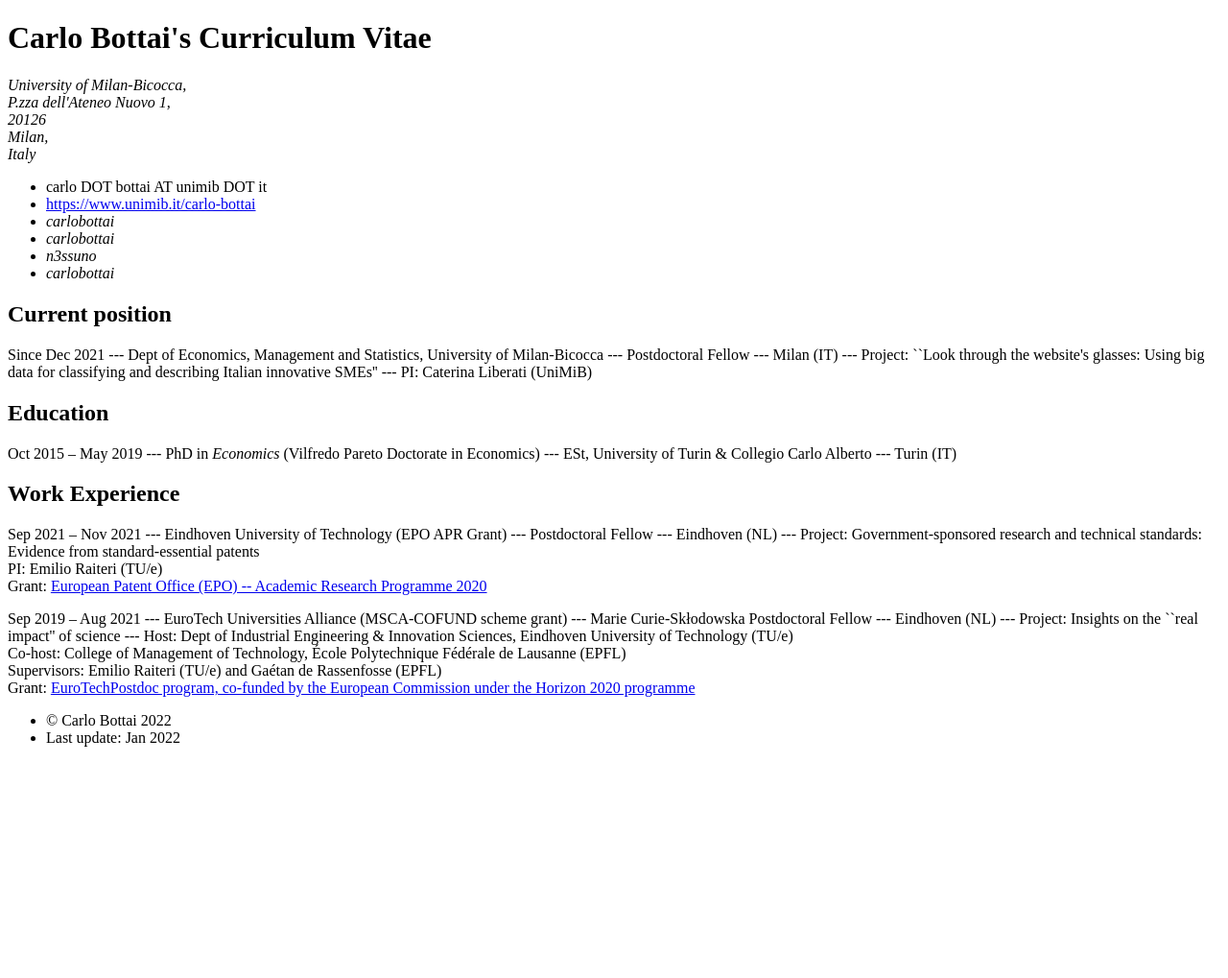
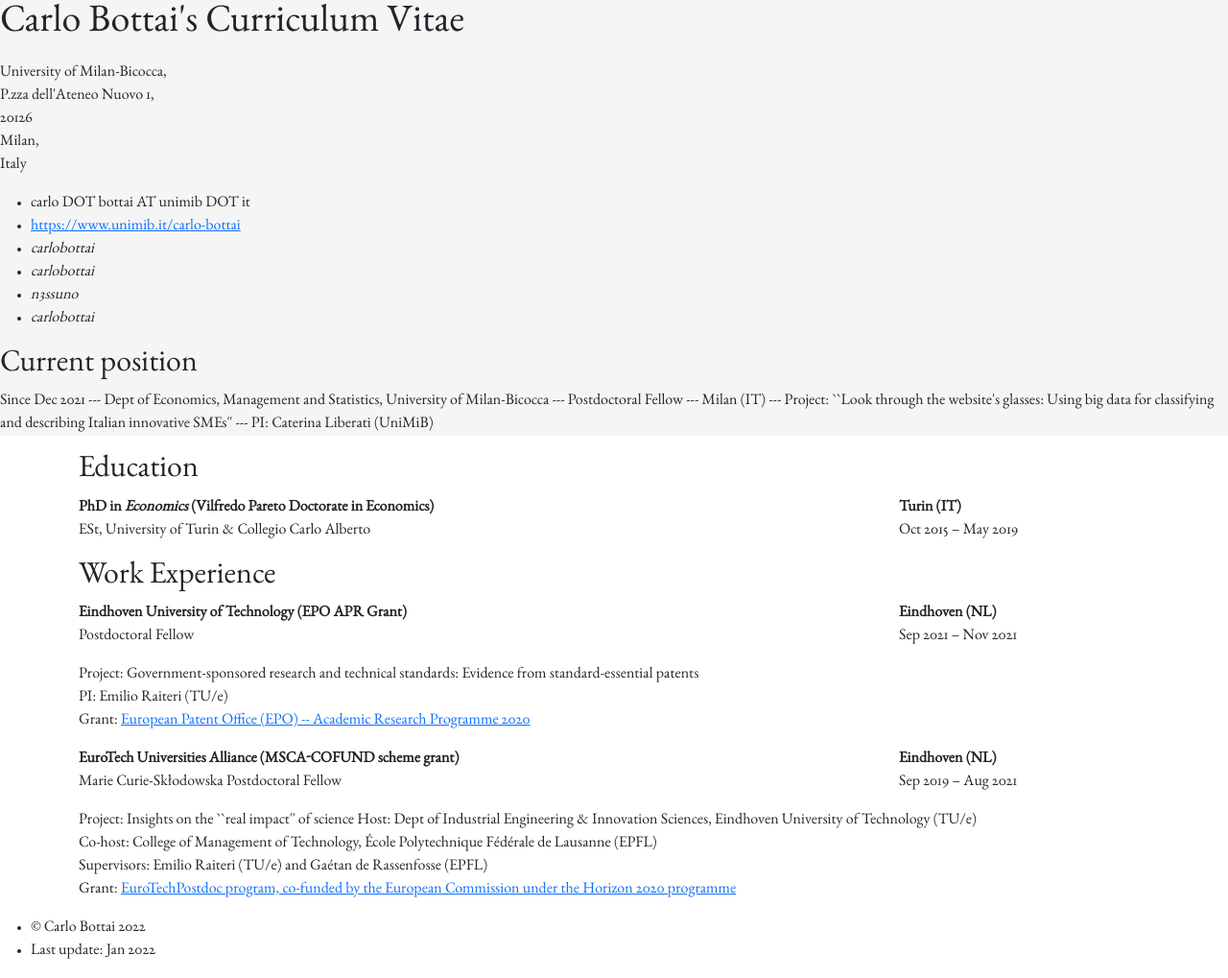
Before and after one commit to n3ssuno/n3ssuno.github.io, a plain HTML site: page index.html in a window 1280 px wide. Shown: the whole page at 96% size. Before the commit the page ends 800 px from the top, so only its background shows below. Drawn offline with nearby package versions, Linux system fonts and the light colour scheme.

Commit message:
Add Bootstrap CSS

```diff
--- a/index.html
+++ b/index.html
@@ -1,7 +1,14 @@
 <!DOCTYPE html>
-<html>
+<html lang="en">
     <head>
+        <!-- Metadata -->
+        <meta charset="utf-8">
+        <meta name="viewport" content="width=device-width, initial-scale=1">
         <title>Carlo Bottai - Resume</title>
+
+        <!-- Bootstrap CSS -->
+        <link href="https://cdn.jsdelivr.net/npm/bootstrap@5.1.3/dist/css/bootstrap.min.css" rel="stylesheet" integrity="sha384-1BmE4kWBq78iYhFldvKuhfTAU6auU8tT94WrHftjDbrCEXSU1oBoqyl2QvZ6jIW3" crossorigin="anonymous">
+        <link href="style.css" rel="stylesheet">
     </head>
     <body>
         <header>
@@ -28,15 +35,62 @@
                 \end{cvcolumns}
             -->
         </header>
-        <main>
+        <main class="container">
             <div>  <!-- Education -->
                 <h2>Education</h2>
-                <p>Oct&nbsp;2015 &ndash; May&nbsp;2019 --- PhD in <em>Economics</em> (Vilfredo Pareto Doctorate in Economics) --- ESt, University of Turin &amp; Collegio Carlo Alberto --- Turin (IT)</p>
+                <div class="row">
+                    <div class="col-9">
+                        <p><strong>PhD in <em>Economics</em> (Vilfredo Pareto Doctorate in Economics)</strong><br>
+                        ESt, University of Turin &amp; Collegio Carlo Alberto</p>
+                    </div>
+                    <div class="col-3">
+                        <p><strong>Turin (IT)</strong><br>
+                        Oct&nbsp;2015 &ndash; May&nbsp;2019</p>
+                    </div>
+                </div>
             </div> <!-- Education END -->
             <div>  <!-- Work Experience -->
                 <h2>Work Experience</h2>
-                <p>Sep&nbsp;2021 &ndash; Nov&nbsp;2021 --- Eindhoven University of Technology (EPO APR Grant) --- Postdoctoral Fellow --- Eindhoven (NL) --- Project: Government-sponsored research and technical standards: Evidence from standard-essential patents <br/> PI: Emilio Raiteri (TU/e) <br/> Grant: <a href="https://www.epo.org/learning/materials/academic-research-programme.html">European Patent Office (EPO) -- Academic Research Programme 2020</a></p>
-                <p>Sep&nbsp;2019 &ndash; Aug&nbsp;2021 --- EuroTech Universities Alliance (MSCA-COFUND scheme grant) --- Marie Curie-Sk&lstrok;odowska Postdoctoral Fellow --- Eindhoven (NL) --- Project: Insights on the ``real impact'' of science --- Host: Dept of Industrial Engineering &amp; Innovation Sciences, Eindhoven University of Technology (TU/e) <br/> Co-host: College of Management of Technology, &Eacute;cole Polytechnique F&eacute;d&eacute;rale de Lausanne (EPFL) <br/> Supervisors: Emilio Raiteri (TU/e) and Ga&eacute;tan de Rassenfosse (EPFL) <br/> Grant: <a href="http://postdoc.eurotech-universities.eu/">EuroTechPostdoc program, co-funded by the European Commission under the Horizon 2020 programme</a></p>
+                <div class="row">
+                    <div class="col-9">
+                        <p><strong>Eindhoven University of Technology (EPO APR Grant)</strong><br>
+                            Postdoctoral Fellow</p>
+                    </div>
+                    <div class="col-3">
+                        <p><strong>Eindhoven (NL)</strong><br>
+                            Sep&nbsp;2021 &ndash; Nov&nbsp;2021</p>
+                    </div>
+                    <div class="col-12">
+                        <p>
+                            Project: Government-sponsored research and technical standards: Evidence from standard-essential patents <br/>
+                            PI: Emilio Raiteri (TU/e) <br/>
+                            Grant: <a href="https://www.epo.org/learning/materials/academic-research-programme.html">European Patent Office (EPO) -- Academic Research Programme 2020</a>
+                        </p>
+                    </div>
+                </div>
+                <div class="row">
+                    <div class="col-9">
+                        <p>
+                            <strong>EuroTech Universities Alliance (MSCA-COFUND scheme grant)</strong> <br/>
+                            Marie Curie-Sk&lstrok;odowska Postdoctoral Fellow
+                        </p>
+                    </div>
+                    <div class="col-3">
+                        <p>
+                            <strong>Eindhoven (NL)</strong> <br/>
+                            Sep&nbsp;2019 &ndash; Aug&nbsp;2021
+                        </p>
+                    </div>
+                    <div class="col-12">
+                        <p>
+                            Project: Insights on the ``real impact'' of science
+                            Host: Dept of Industrial Engineering &amp; Innovation Sciences, Eindhoven University of Technology (TU/e) <br/>
+                            Co-host: College of Management of Technology, &Eacute;cole Polytechnique F&eacute;d&eacute;rale de Lausanne (EPFL) <br/>
+                            Supervisors: Emilio Raiteri (TU/e) and Ga&eacute;tan de Rassenfosse (EPFL) <br/>
+                            Grant: <a href="http://postdoc.eurotech-universities.eu/">EuroTechPostdoc program, co-funded by the European Commission under the Horizon 2020 programme</a>
+                        </p>
+                    </div>
+                </div>
             </div> <!-- Work Experience END -->
         </main>
         <footer>
@@ -45,5 +99,8 @@
                 <li>Last update: Jan&nbsp;2022</li>
             </ul>
         </footer>
+
+        <!-- Bootstrap JS (optional) -->
+        <script src="https://cdn.jsdelivr.net/npm/bootstrap@5.1.3/dist/js/bootstrap.bundle.min.js" integrity="sha384-ka7Sk0Gln4gmtz2MlQnikT1wXgYsOg+OMhuP+IlRH9sENBO0LRn5q+8nbTov4+1p" crossorigin="anonymous"></script
     </body>
 </html>
--- a/style.css
+++ b/style.css
@@ -1,3 +1,16 @@
+@font-face {
+    font-family: LibreBaskerville;
+    src: url("LibreBaskerville-Regular.otf") format("opentype");
+}
+@font-face {
+    font-family: EBGaramond12;
+    src: url("EBGaramond12-Regular.otf") format("opentype");
+}
+
+body {
+    font-family: "EBGaramond12", serif !important;
+}
+
 header {
     background-color: whitesmoke;
 }
```
Also changed, not shown: EBGaramond12-Regular.otf (added).
